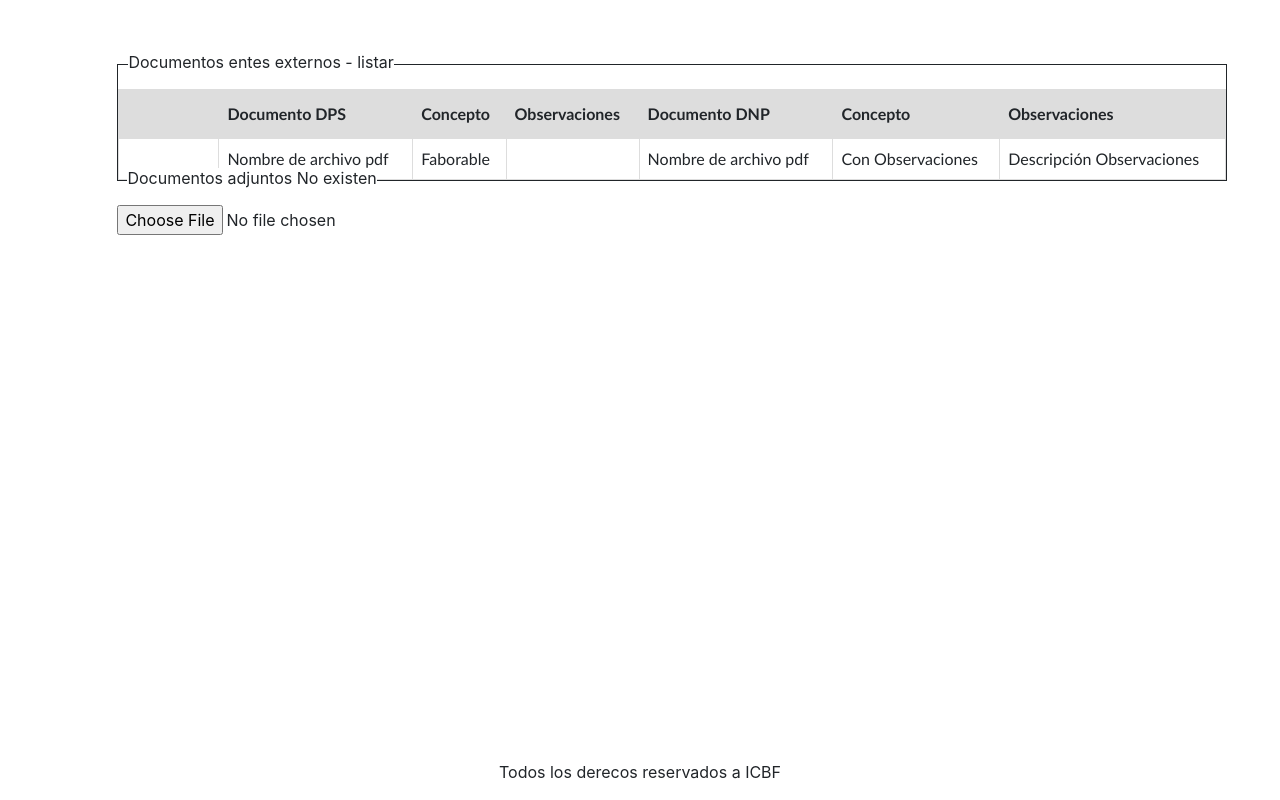
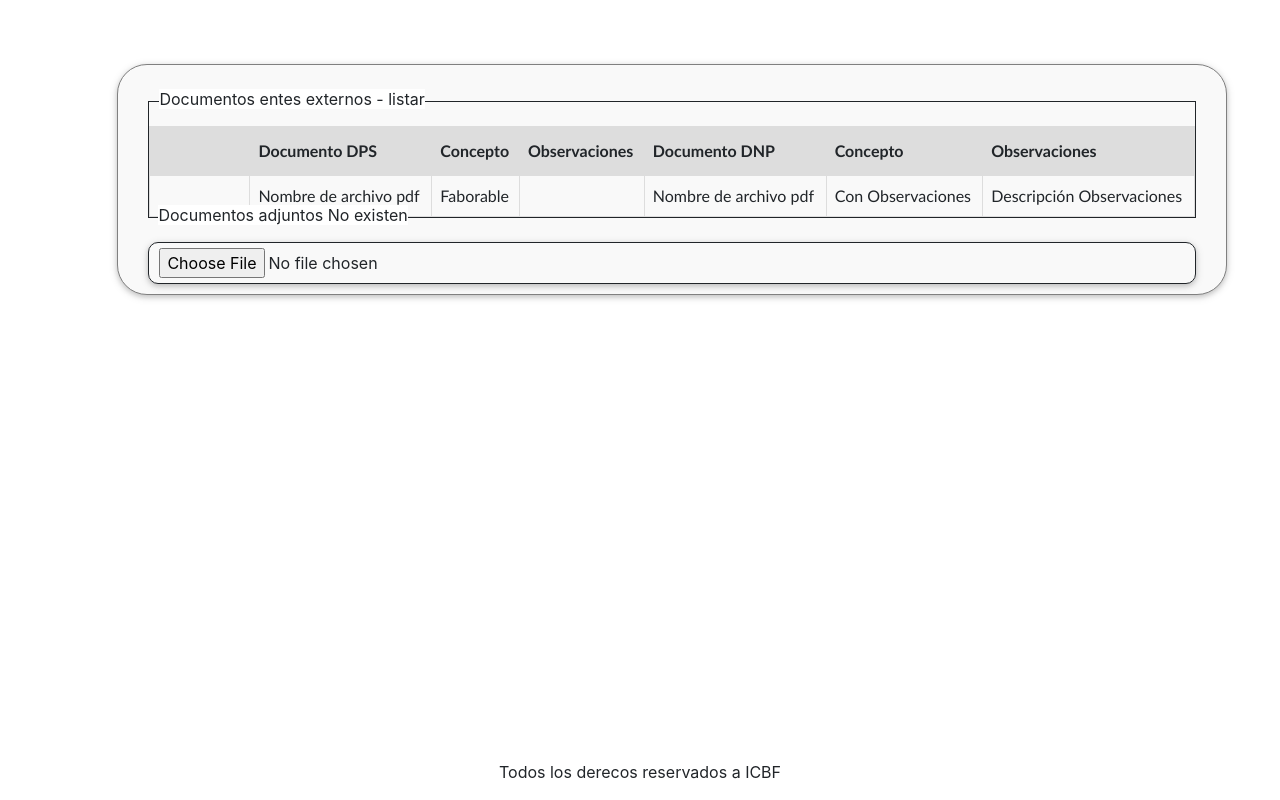
Before and after one commit to stivengm/ICBF, an Angular app: page / in a window 1280 px wide. Built offline with nearby package versions, Linux system fonts and the light colour scheme.

Commit message:
Add Loading and design

```diff
--- a/src/app/dashboard/dashboard.component.css
+++ b/src/app/dashboard/dashboard.component.css
@@ -1,6 +1,23 @@
 .file-files-section {
     width: 40%;
     margin-left: 3%;
+}
+.spaceUpdateDocument {
+    padding-left: 10px;
+    padding-top: 5px;
+    border: 1px solid;
+    border-radius: 10px;
+    box-shadow: 0 2px 5px 0 rgba(0,0,0,.16), 0 2px 10px 0 rgba(0,0,0,.12);
+}
+.form-group {
+    margin-bottom: 5px;
+}
+.sectionContainer {
+    padding: 36px 30px 10px 30px;
+    border: 1px solid grey;
+    border-radius: 30px;
+    background-color: #f9f9f9;
+    box-shadow: 0 2px 5px 0 rgba(0,0,0,.16), 0 2px 10px 0 rgba(0,0,0,.12);
 }
 .conceptSection {
     position: relative;
@@ -35,20 +52,17 @@
 .spaceWidth {
     width: 100px;
 }
-
 /* Estilos de tablas: Dashboard */
 table {
     font-family: arial, sans-serif;
     border-collapse: collapse;
     width: 70%;
 }
-
 td, th {
     border: 1px solid #dddddd;
     text-align: left;
     padding: 8px;
 }
-
 tr:nth-child(even) {
     /* background-color: #dddddd; */
 }
--- a/src/app/dashboard/dashboard.component.html
+++ b/src/app/dashboard/dashboard.component.html
@@ -1,4 +1,5 @@
 <section class="container">
+  <section class="sectionAllBorder">
     <section class="containerSection">
       <section class="sectionContainer">
         <section class="informationFile">
@@ -33,6 +34,7 @@
           </div>
         </div> -->
           <!-- <span class="resultAddFiles">{{ documentAdds }}</span> -->
+          <section class="spaceUpdateDocument">
             <form>
               <div class="form-group">
                 <input type="file" class="form-control-file" id="exampleFormControlFile1">
@@ -42,3 +44,5 @@
         </section>
       </section>
     </section>
+  </section>
+</section>
--- a/src/index.html
+++ b/src/index.html
@@ -2,7 +2,7 @@
 <html lang="en">
 <head>
   <meta charset="utf-8">
-  <title>AppMyTesting</title>
+  <title>ICBF</title>
   <base href="/">
   <meta name="viewport" content="width=device-width, initial-scale=1">
   <link rel="icon" type="image/x-icon" href="favicon.ico">
```
Lines whose indentation alone changed are shown as unchanged.
